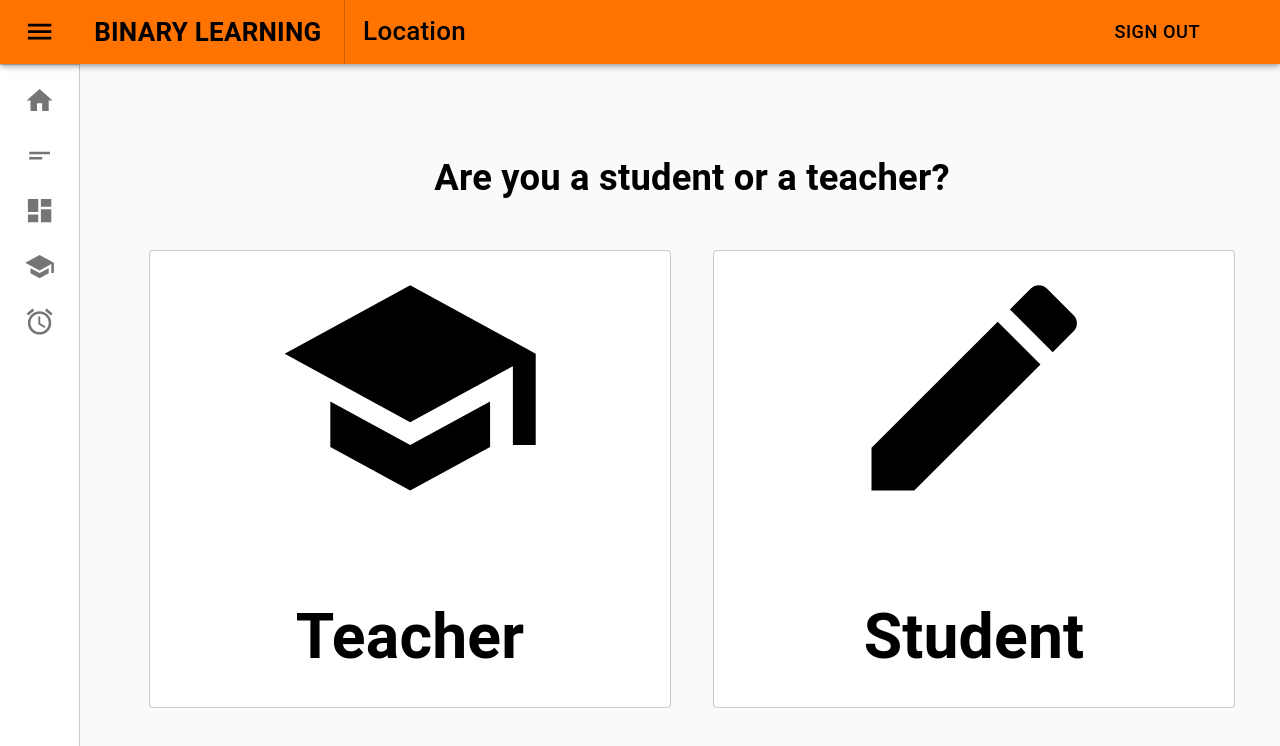
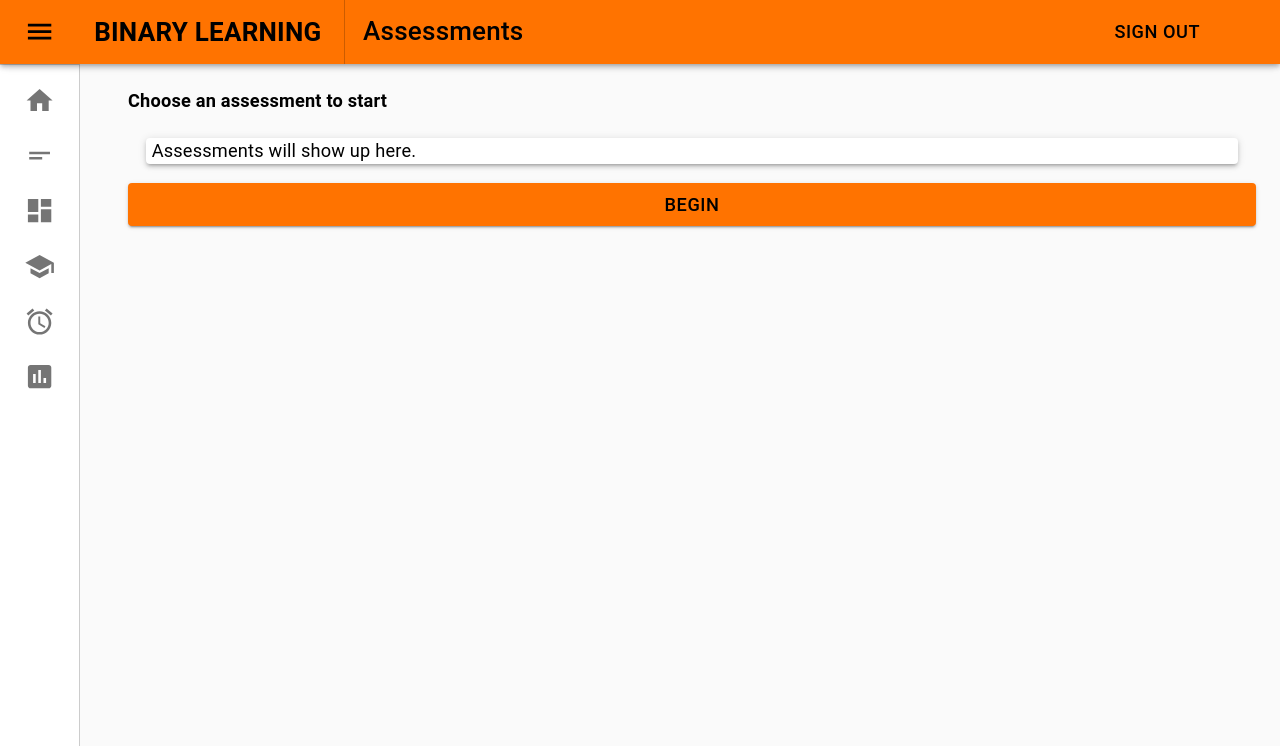
Before and after one commit to spewolf/learning-platform-capstone, a React (Create React App) app: page /assessment in a window 1280 px wide. Before the commit this address led to /register/student-or-teacher. Shown: the top 746 px of the page. Built offline with nearby package versions, Linux system fonts and the light colour scheme; no server answers; the database is empty; sample sign-in values are in the browser's storage.

Commit message:
Set up assessment module Implement location text in header

```diff
--- a/src/App.js
+++ b/src/App.js
@@ -10,6 +10,7 @@ import Register from "./components/Register";
 import Dashboard from "./components/Dashboard";
 import PracticeModule from "./components/PracticeModule";
 import LearningModule from "./components/LearningModule";
+import AssessmentModule from "./components/AssessmentModule";
 import { createMuiTheme, MuiThemeProvider } from "@material-ui/core/styles";
 import { ThemeProvider } from "@material-ui/styles";
 import StudentOrTeacher from "./components/StudentOrTeacher";
@@ -53,25 +54,28 @@ const theme = createMuiTheme({
 });
 
 function App(props) {
+  const [location, setLocation] = React.useState("");
+
   return (
     <div style={{ display: "flex" }}>
       <ThemeProvider theme={theme}> <CssBaseline />
         <AuthProvider>
           <Router>
-            <HeaderWithDrawer />
+            <HeaderWithDrawer location={location}/>
             <main style={{ flexGrow: 1, paddingTop: theme.spacing(8), paddingLeft: theme.spacing(3) }}>
               <Switch>
-                <Route path="/register/student-or-teacher" component={StudentOrTeacher} />
-                <Route path="/register/student" component={StudentInfo} />
-                <Route path="/register/teacher" component={TeacherInfo} />
-                <Route path="/register" component={Register} />
-                <Route path="/login" component={Login} />
-                <Route path="/example" component={Example} />
-                <Route path="/dashboard" component={Dashboard} />
-                <Route path="/learning" component={LearningModule} />
-                <Route path="/practice" component={PracticeModule} />
-                <PrivateRoute path="/profile" component={ProfilePage} />
-                <PrivateRoute path="/" component={ReactExample} />
+                <Route path="/register/student-or-teacher" render={() => <StudentOrTeacher setLocation={setLocation}/>} />
+                <Route path="/register/student" render={() => <StudentInfo setLocation={setLocation}/>} />
+                <Route path="/register/teacher" render={() => <TeacherInfo setLocation={setLocation}/>} />
+                <Route path="/register" render={() => <Register setLocation={setLocation}/>} />
+                <Route path="/login" render={() => <Login setLocation={setLocation}/>} />
+                <Route path="/example" render={() => <Example setLocation={setLocation}/>}/>
+                <Route path="/dashboard" render={() => <Dashboard setLocation={setLocation}/>} />
+                <Route path="/learning" render={() => <LearningModule setLocation={setLocation}/>} />
+                <Route path="/practice" render={() => <PracticeModule setLocation={setLocation}/>} />
+                <Route path="/assessment" render={() => <AssessmentModule setLocation={setLocation}/>} />
+                <PrivateRoute path="/profile" render={() => <ProfilePage setLocation={setLocation}/>} />
+                <PrivateRoute path="/" render={() => <ReactExample setLocation={setLocation}/>} />
               </Switch>
             </main>
           </Router>
--- /dev/null
+++ b/src/components/AssessmentModule.js
@@ -0,0 +1,75 @@
+import React from 'react'
+
+import { Button, Container, Paper } from '@material-ui/core';
+
+import {
+  generateBinToDecQuestion,
+  generateDecToBinQuestion,
+  generateAdditionQuestion,
+  generateSubtractionQuestion,
+  generateAssignment
+} from '../helpers/AssignmentGenerator'
+import Quiz from './Quiz'
+
+export default function AssessmentModule(props) {
+  props.setLocation("Assessments")
+  const emptyAssignment = {
+    "uid": "",
+    "type": "",
+    "due": "",
+    "course": "",
+    "title": "",
+    "questions": [
+      {"content": ""}
+    ]
+  }
+
+  const [numberOfQuestions, setNumberOfQuestions] = React.useState("5")
+  const [assignment, setAssignment] = React.useState(emptyAssignment)
+  const [showAssignment, setShowAssignment] = React.useState(false)
+
+  // Called when the user clicks the "begin" button.
+  const begin = (event) => {
+    event.preventDefault()
+
+    // TODO: Decide which question functions to use.
+    const functions = []
+
+    setAssignment(generateAssignment(functions, parseInt(numberOfQuestions), "graded", "dummyCourse", "dummyTitle"));
+    setShowAssignment(true);
+  };
+
+  const handleSubmission = (submission) => {
+    // TODO: Send submission to db.
+  }
+
+  return (
+    <div>
+      <div style={showAssignment ? {display: "none"} : {}}>
+        <Container>
+          <form>
+              <h4>Choose an assessment to start</h4>
+              <Paper elevation={3} style={{paddingLeft: ".3em", margin: "1em"}}>
+                <p>Assessments will show up here.</p>
+              </Paper>
+            <Button
+              disabled={
+                // TODO: Disable the button if none of the Assessments are selected.
+                false
+              }
+              onClick={begin}
+              fullWidth
+              variant="contained"
+              color="primary"
+            >
+              Begin
+            </Button>
+          </form>
+        </Container>
+      </div>
+      <Container style={showAssignment ? {} : {display: "none"}}>
+        <Quiz assignment={assignment} handleSubmission={handleSubmission}/>
+      </Container>
+    </div>
+  )
+}
--- a/src/components/Dashboard.js
+++ b/src/components/Dashboard.js
@@ -24,6 +24,8 @@ const useStyles = makeStyles((theme) => ({
 }))
 
 export default function Dashboard(props) {
+  props.setLocation("Dashboard")
+
   const classes = useStyles();
   return (
     <Container component="main" className={classes.content} maxWidth="" style={{display: "flex", height: "75vh"}}>
--- a/src/components/Example.js
+++ b/src/components/Example.js
@@ -1,4 +1,6 @@
 export default function Example(props) {
+    props.setLocation("Example")
+
     var big = {
         fontSize: "20em",
     }
--- a/src/components/HeaderWithDrawer.js
+++ b/src/components/HeaderWithDrawer.js
@@ -1,4 +1,5 @@
 import React from 'react';
+import { withRouter } from "react-router-dom";
 import clsx from 'clsx';
 import { makeStyles } from '@material-ui/core/styles';
 import CssBaseline from '@material-ui/core/CssBaseline';
@@ -19,6 +20,7 @@ import DashboardIcon from '@material-ui/icons/Dashboard'; // Material
 import ShortTextIcon from '@material-ui/icons/ShortText'; // Example
 import AlarmIcon from '@material-ui/icons/Alarm' // Practice
 import SchoolIcon from '@material-ui/icons/School' // Learning
+import AssessmentIcon from '@material-ui/icons/Assessment' // Assessment
 import { useContext } from "react";
 import firebase from "firebase";
 import { AuthContext } from "./AuthProvider";
@@ -163,10 +165,9 @@ function LoginLinks(props) {
 export default function HeaderWithDrawer(props) {
   const classes = useStyles();
   const [open, setOpen] = React.useState(false);
-  const [location, setLocation] = React.useState("Location"); // TODO: Change to update upon page change
-  const icons = [<HomeIcon />, <ShortTextIcon />, <DashboardIcon />, <SchoolIcon />, <AlarmIcon />];
-  const addresses = ['/', '/example', '/dashboard', '/learning', '/practice'];
-  const labels = ['Home', 'Example', 'Dashboard', 'Learn', 'Practice'];
+  const icons = [<HomeIcon />, <ShortTextIcon />, <DashboardIcon />, <SchoolIcon />, <AlarmIcon />, <AssessmentIcon/>];
+  const addresses = ['/', '/example', '/dashboard', '/learning', '/practice', '/assessment'];
+  const labels = ['Home', 'Example', 'Dashboard', 'Learn', 'Practice', 'Assessments'];
   const [tempOpen, setTempOpen] = React.useState(false);
   const handleDrawerOpen = () => {
     setOpen(true);
@@ -209,7 +210,7 @@ export default function HeaderWithDrawer(props) {
             <Divider dark orientation="vertical" flexItem />
             <div style={{width: "1.5%"}} />
             <Typography component="h1" variant="h6" color="inherit" noWrap className={classes.title}>
-              {location}
+              {props.location}
             </Typography>
           <div className={classes.spacer} />
           <LoginLinks />
--- a/src/components/LearningModule.js
+++ b/src/components/LearningModule.js
@@ -7,6 +7,8 @@ import LearnBinaryAddition from './LearnBinaryAddition'
 import LearnBinarySubtraction from './LearnBinarySubtraction'
 
 export default function LearningModule(props) {
+  props.setLocation("Learn")
+
   const [coreFunction, setCoreFunction] = React.useState("none")
   const [showAssignment, setShowAssignment] = React.useState(false)
 
--- a/src/components/Login.js
+++ b/src/components/Login.js
@@ -33,7 +33,9 @@ const useStyles = makeStyles((theme) => ({
   },
 }));
 
-const Login = ({ history }) => {
+const Login = (props, { history }) => {
+  props.setLocation("Login")
+
   const app = firebase.apps[0];
 
   const classes = useStyles();
--- a/src/components/PracticeModule.js
+++ b/src/components/PracticeModule.js
@@ -13,6 +13,7 @@ import {
 import Quiz from './Quiz'
 
 export default function PracticeModule(props) {
+  props.setLocation("Practice")
   const emptyAssignment = {
     "uid": "",
     "type": "",
--- a/src/components/Register.js
+++ b/src/components/Register.js
@@ -33,7 +33,9 @@ const useStyles = makeStyles((theme) => ({
   },
 }));
 
-const Register = ({ history }) => {
+const Register = (props, { history }) => {
+  props.setLocation("Register")
+
   const app = firebase.apps[0];
 
   const classes = useStyles();
```
